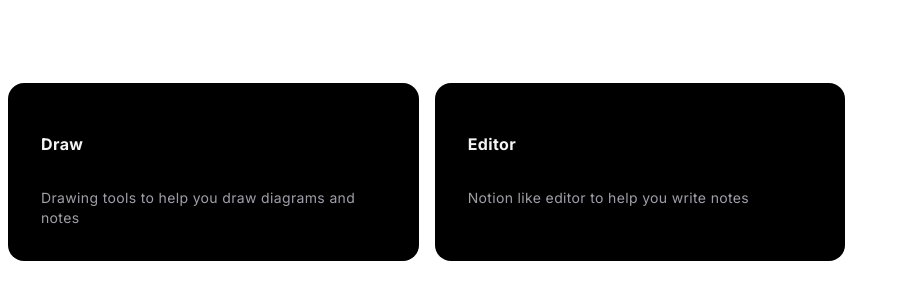
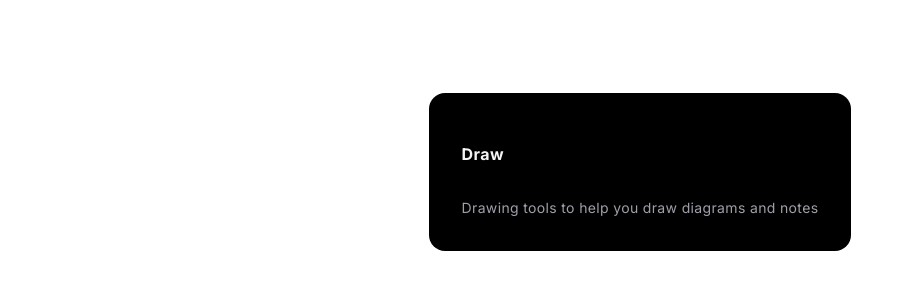
Before and after one commit to puncoz/tools.puncoz.com, a Next.js app: page / in a window 1280 px wide. Shown: the part 228-528 px from the top of the page, without its empty margins (0-906 px from the left). Built offline with nearby package versions, Linux system fonts and the light colour scheme.

Commit message:
editor inactive and draw persistance

```diff
--- a/package.json
+++ b/package.json
@@ -12,6 +12,7 @@
     "clsx": "^2.1.1",
     "motion": "^12.4.1",
     "next": "15.1.6",
+    "novel": "^1.0.2",
     "postcss": "^8.5.1",
     "react": "^19.0.0",
     "react-dom": "^19.0.0",
--- a/src/app/draw/page.tsx
+++ b/src/app/draw/page.tsx
@@ -6,7 +6,7 @@
 const DrawPage: FunctionComponent = () => {
   return (
     <div className="fixed inset-0">
-      <Tldraw/>
+      <Tldraw persistenceKey="tools.puncoz.com"/>
     </div>
   )
 }
--- /dev/null
+++ b/src/app/notes/page.tsx
@@ -0,0 +1,13 @@
+import Editor from "@/components/editor"
+import EditorProvider from "@/components/providers/editor-provider"
+import { FunctionComponent } from "react"
+
+const NotesPage: FunctionComponent = () => {
+  return (
+    <EditorProvider>
+      <Editor/>
+    </EditorProvider>
+  )
+}
+
+export default NotesPage
--- a/src/app/page.tsx
+++ b/src/app/page.tsx
@@ -2,11 +2,13 @@
 
 const tools = [
   {
+    active: true,
     title: "Draw",
     description: "Drawing tools to help you draw diagrams and notes",
     link: "/draw",
   },
   {
+    active: false,
     title: "Editor",
     description: "Notion like editor to help you write notes",
     link: "/notes",
@@ -15,8 +17,8 @@
 
 const HomePage = () => {
   return (
-    <div className="h-screen w-full flex items-center">
-      <HoverEffect items={tools}/>
+    <div className="h-screen w-full flex items-center justify-center">
+      <HoverEffect items={tools.filter(tool => tool.active)}/>
     </div>
   )
 }
--- /dev/null
+++ b/src/components/editor.tsx
@@ -0,0 +1,19 @@
+"use client"
+import { EditorContent, EditorRoot, type JSONContent } from "novel"
+import { FunctionComponent, useState } from "react"
+
+const Editor: FunctionComponent = () => {
+  const [content, setContent] = useState<JSONContent>()
+
+  return (
+    <EditorRoot>
+      <EditorContent initialContent={content}
+                     onUpdate={({ editor }) => {
+                       const json = editor.getJSON()
+                       setContent(json)
+                     }}/>
+    </EditorRoot>
+  )
+}
+
+export default Editor
--- /dev/null
+++ b/src/components/providers/editor-provider.tsx
@@ -0,0 +1,14 @@
+import type { FunctionComponent, ReactNode } from "react"
+
+type EditorProviderProps = Readonly<{
+  children: ReactNode
+}>
+const EditorProvider: FunctionComponent<EditorProviderProps> = ({ children }) => {
+  return (
+    <div>
+      {children}
+    </div>
+  )
+}
+
+export default EditorProvider
--- a/src/components/ui/card-hover-effect.tsx
+++ b/src/components/ui/card-hover-effect.tsx
@@ -17,7 +17,7 @@
 
   return (
     <div className={cn(
-      "grid grid-cols-1 md:grid-cols-2  lg:grid-cols-3  py-10",
+      "grid grid-cols-1",
       className,
     )}>
       {items.map((item, idx) => (
```
Also changed, not shown: 1 other file (tests, documents, lock files or other folders).
